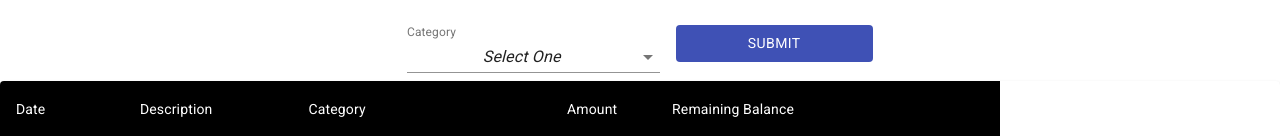
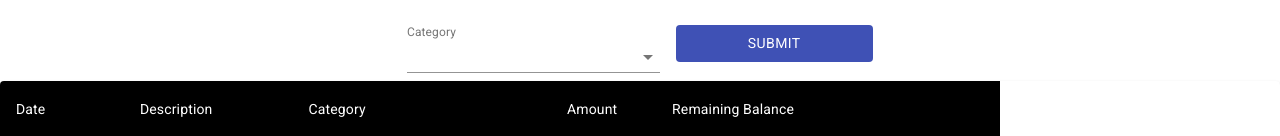
Before and after one commit to mbrewer05/csc307-team3project, a React (Create React App) app in the folder frontend/: page / in a window 1280 px wide. Shown: the part 147-283 px from the top of the page. Built offline with nearby package versions, Linux system fonts and the light colour scheme.

Commit message:
changed type to spent and made it a boolean

```diff
--- a/frontend/src/components/TransactionForm.js
+++ b/frontend/src/components/TransactionForm.js
@@ -42,7 +42,7 @@ const useStyles = makeStyles((theme) => ({
 }));
 
 function TransactionForm(props) {
-  const [transaction, setTransaction] = React.useState({date: '', amount: 0, type: '', category: '', description: ''});
+  const [transaction, setTransaction] = React.useState({date: '', amount: 0, spent: true, category: '', description: ''});
   const classes = useStyles();
   const [val, setVal] = React.useState('');
   const [value, setValue] = React.useState('spend');
@@ -57,34 +57,38 @@ function TransactionForm(props) {
   function handleChange(event) {
     if (event.target.name === "date")
       setTransaction(
-        {date: event.target.value, amount: transaction['amount'], type: transaction['type'],
+        {date: event.target.value, amount: transaction['amount'], spent: transaction['spent'],
         category: transaction['category'], description: transaction['description']});
     else if (event.target.name === "amount") {
       setTransaction(
-        {date: transaction['date'], amount: Number(event.target.value), type: transaction['type'],
+        {date: transaction['date'], amount: Number(event.target.value), spent: transaction['spent'],
         category: transaction['category'], description: transaction['description']});
       }
     else if (event.target.name === "category") {
       setTransaction(
-        {date: transaction['date'], amount: transaction['amount'], type: transaction['type'],
+        {date: transaction['date'], amount: transaction['amount'], spent: transaction['spent'],
         category: 'who knows', description: transaction['description']});
     }
     else if (event.target.name === "spent") {
       if (event.target.checked)
         setTransaction(
-          {date: transaction['date'], amount: transaction['amount'], type: "spent",
+          {date: transaction['date'], amount: transaction['amount'], spent: true,
           category: transaction['category'], description: transaction['description']});
     }
     else if (event.target.name === "gained") {
       if (event.target.checked)
         setTransaction(
-          {date: transaction['date'], amount: transaction['amount'], type: "gained",
+          {date: transaction['date'], amount: transaction['amount'], spent: false,
           category: transaction['category'], description: transaction['description']});
     }
     else if (event.target.name === "description")
       setTransaction(
-        {date: transaction['date'], amount: transaction['amount'], type: transaction['type'],
+        {date: transaction['date'], amount: transaction['amount'], spent: transaction['spent'],
         category: transaction['category'], description: event.target.value});
+    else
+      setTransaction(
+        {date: transaction['date'], amount: transaction['amount'], spent: transaction['spent'],
+        category: event.target.value, description: event.target.value});
   }
 
   function submitTransactionForm() {
@@ -128,7 +132,7 @@ function TransactionForm(props) {
           displayEmpty
           className={classes.selectEmpty}
         >
-          <MenuItem value="">
+          <MenuItem value="A">
             <em>Select One</em>
           </MenuItem>
           <MenuItem value={'Home & Utilities'}>Home & Utilities</MenuItem>
```
